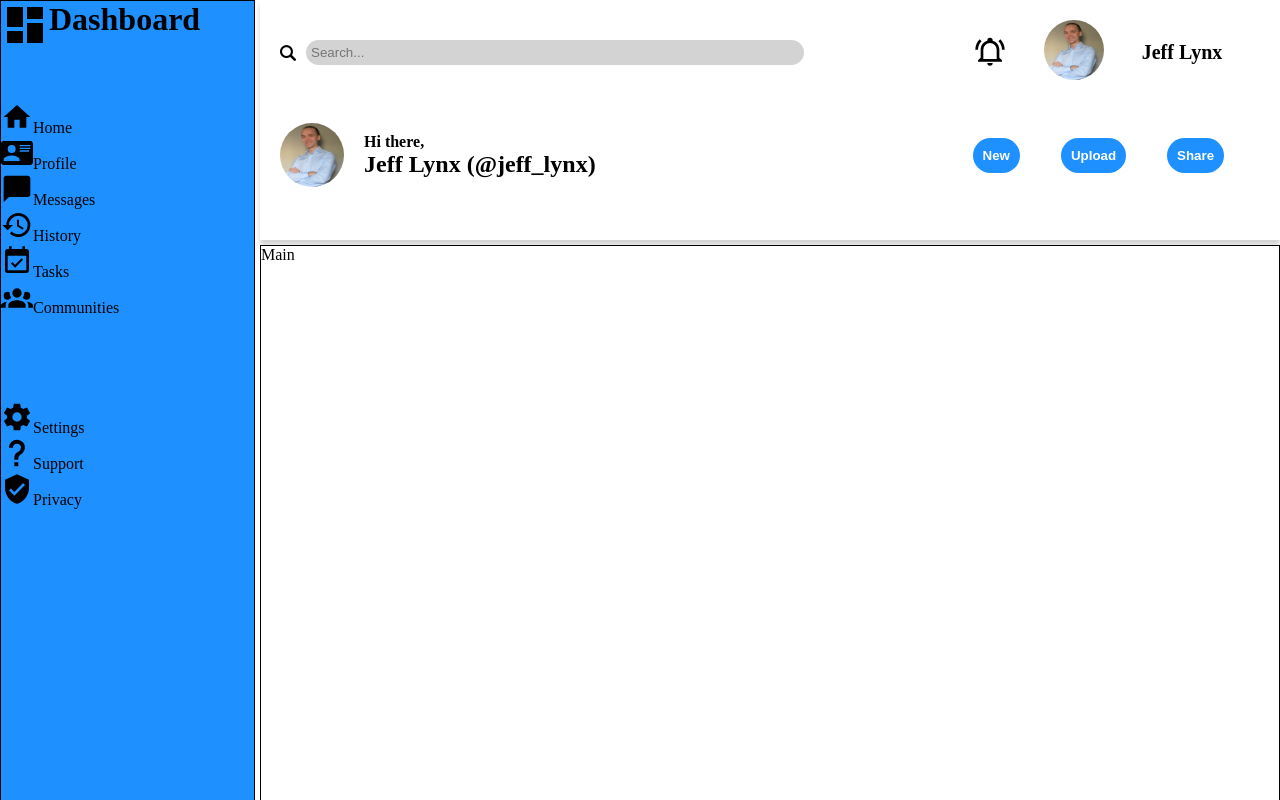
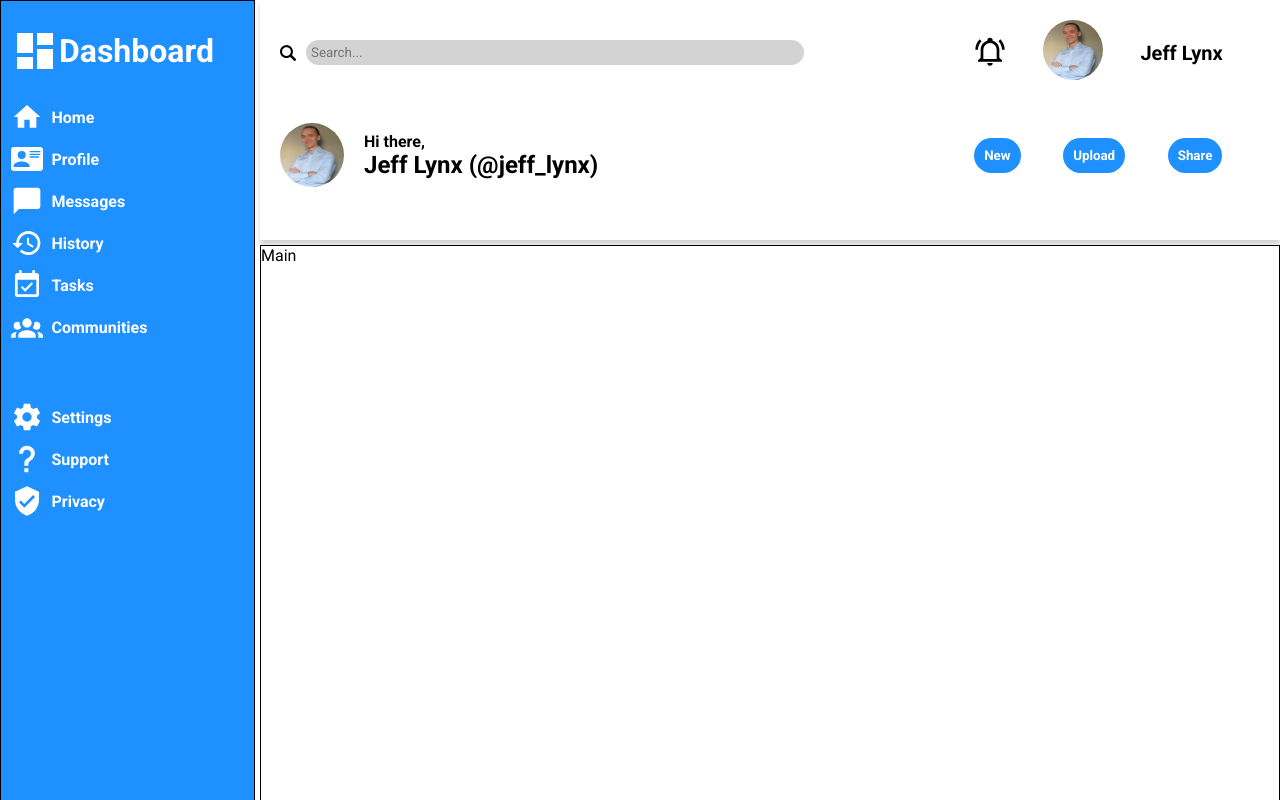
Before and after one commit to JeffLynx/admin-dashboard-odin, a plain HTML site: page index.html in a window 1280 px wide. Shown: the top 800 px of the page. Drawn offline with Linux system fonts and the light colour scheme.

Commit message:
Sidebar mostly done. Added Roboto font, inverted icon colors and positioned items properly'

```diff
--- a/index.html
+++ b/index.html
@@ -40,26 +40,26 @@
     <div class="sidebar">
 
       <div class="dash_header">
-          <img src="./images/view-dashboard.svg" alt="dashboard symbol">
+          <img class="filter-white" src="./images/view-dashboard.svg" alt="dashboard symbol">
           <h1>Dashboard</h1>
       </div>
 
       <div class="nav">
         <ul>
           <li><img class="filter-white" src="./images/home.svg" alt="">Home</li>
-          <li><img src="./images/card-account-details.svg" alt="">Profile</li>
-          <li><img src="./images/message.svg" alt="">Messages</li>
-          <li><img src="./images/history.svg" alt="">History</li>
-          <li><img src="./images/calendar-check.svg" alt="">Tasks</li>
-          <li><img src="./images/account-group.svg" alt="">Communities</li>
+          <li><img class="filter-white" src="./images/card-account-details.svg" alt="">Profile</li>
+          <li><img class="filter-white" src="./images/message.svg" alt="">Messages</li>
+          <li><img class="filter-white" src="./images/history.svg" alt="">History</li>
+          <li><img class="filter-white" src="./images/calendar-check.svg" alt="">Tasks</li>
+          <li><img class="filter-white" src="./images/account-group.svg" alt="">Communities</li>
         </ul>
       </div>
 
       <div class="utils">
         <ul>
-          <li><img src="./images/cog.svg" alt="">Settings</li>
-          <li><img src="./images/help.svg" alt="">Support</li>
-          <li><img src="./images/shield-check.svg" alt="">Privacy</li>
+          <li><img class="filter-white" src="./images/cog.svg" alt="">Settings</li>
+          <li><img class="filter-white" src="./images/help.svg" alt="">Support</li>
+          <li><img class="filter-white" src="./images/shield-check.svg" alt="">Privacy</li>
         </ul>
       </div>
 
--- a/styles.css
+++ b/styles.css
@@ -1,6 +1,9 @@
+@import url('https://fonts.googleapis.com/css2?family=Roboto:ital,wght@0,100..900;1,100..900&display=swap');
+
 * {
   margin: 0;
   padding: 0;
+  font-family: Roboto, sans-serif;
 }
 
 .search_bar,
@@ -139,11 +142,16 @@
 
   display: grid;
   grid-template-rows: 100px 300px 200px;
+
+  font-weight: bold;
 }
 
 .dash_header {
   display: grid;
   grid-template-columns: 1fr 5fr;
+  color: white;
+  align-items: center;
+  padding-left: 10px;
 }
 
 .dash_header img {
@@ -151,9 +159,18 @@
   width: 3em;
 }
 
-.nav {
+.nav ul {
   display: grid;
   grid-template-rows: repeat(6, 1fr);
+  gap: 10px;
+  color: white;
+}
+
+.nav ul li {
+  display: grid;
+  grid-template-columns: 1fr 5fr;
+  align-items: center;
+  padding-left: 10px;
 }
 
 .nav ul li img {
@@ -161,9 +178,15 @@
   width: 2em;
 }
 
-.utils {
+.filter-white {
+  filter: invert(1);
+}
+
+.utils ul {
   display: grid;
+  gap: 10px;
   grid-template-rows: repeat(3, 1fr);
+  color: white;
 }
 
 .utils img {
@@ -171,6 +194,13 @@
   width: 2em;
 }
 
+.utils ul li {
+  display: grid;
+  grid-template-columns: 1fr 5fr;
+  align-items: center;
+  padding-left: 10px;
+}
+
 .main {
   grid-area: 2 / 2 / 3 / 3;
   background-color: white;
```
